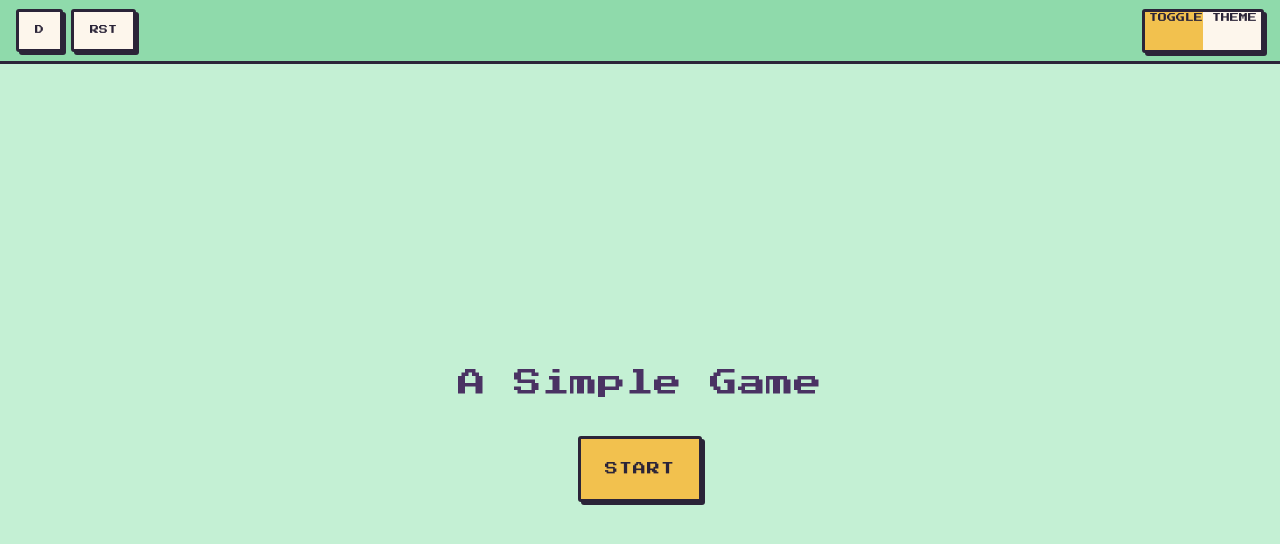
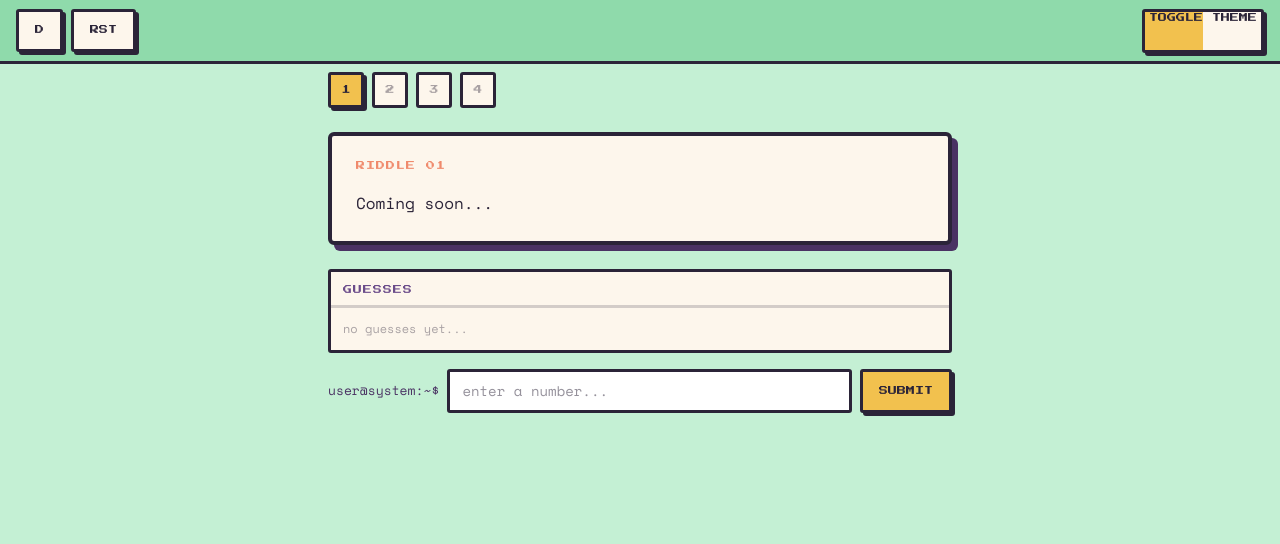
Before and after one commit to ShanSenanayake/a-simple-game, a Svelte app: page / in a window 1280 px wide. Both pictures are taken after a click on the button "START". Shown: the top 544 px of the page. Built offline with nearby package versions, Linux system fonts and the light colour scheme.

Commit message:
added initial gamestate

```diff
--- a/src/App.svelte
+++ b/src/App.svelte
@@ -1,7 +1,6 @@
 <script lang="ts">
   import DesignSystem from './lib/DesignSystem.svelte';
-  import Header from './lib/Header.svelte';
-  import Button from './lib/Button.svelte';
+  import Game from './lib/Game.svelte';
   import { theme } from './lib/theme';
 
   let showDesignSystem = false;
@@ -21,12 +20,6 @@
   {#if showDesignSystem}
     <DesignSystem onBack={() => (showDesignSystem = false)} />
   {:else}
-    <Header onDesignSystem={() => (showDesignSystem = true)} />
-    <main class="flex flex-col items-center justify-center min-h-screen pt-16 gap-8 px-4">
-      <h1 class="font-display text-display-lg text-primary leading-normal text-center">
-        A Simple Game
-      </h1>
-      <Button size="l" on:click={() => {}}>START</Button>
-    </main>
+    <Game onDesignSystem={() => (showDesignSystem = true)} />
   {/if}
 </section>
--- /dev/null
+++ b/src/lib/Game.svelte
@@ -0,0 +1,16 @@
+<script lang="ts">
+  import Header from './Header.svelte';
+  import Initial from './game/Initial/Initial.svelte';
+  import Riddle1 from './game/riddle1/Riddle1.svelte';
+  import { currentStage } from './gameState';
+
+  export let onDesignSystem: () => void;
+</script>
+
+<Header {onDesignSystem} />
+
+{#if $currentStage === 0}
+  <Initial />
+{:else if $currentStage === 1}
+  <Riddle1 />
+{/if}
--- /dev/null
+++ b/src/lib/game/GuessHistory.svelte
@@ -0,0 +1,33 @@
+<script lang="ts">
+  import type { Guess } from './types';
+
+  interface Props {
+    guesses: Guess[];
+  }
+
+  let { guesses }: Props = $props();
+</script>
+
+<div class="mb-4 bg-cream border-3 border-ink rounded-block overflow-hidden">
+  <div class="px-3 pt-3 pb-2 border-b-3 border-ink/20">
+    <p class="font-display text-display-xs text-grape tracking-[1px]">GUESSES</p>
+  </div>
+
+  {#if guesses.length === 0}
+    <p class="font-mono text-[12px] text-ink/40 px-3 py-3">no guesses yet...</p>
+  {:else}
+    <div class="divide-y divide-ink/10 max-h-40 overflow-y-auto">
+      {#each guesses as guess, i}
+        <div class="flex items-center gap-3 px-3 py-2 font-mono text-[13px]">
+          <span class="text-grape text-[11px] w-12 shrink-0">#{i + 1}</span>
+          <span class="text-ink font-bold tabular-nums w-16 shrink-0">{guess.value}</span>
+          {#if guess.correct}
+            <span class="font-display text-display-xs text-mint-deep">✓ CORRECT</span>
+          {:else}
+            <span class="font-display text-display-xs text-coral">✗ WRONG</span>
+          {/if}
+        </div>
+      {/each}
+    </div>
+  {/if}
+</div>
--- /dev/null
+++ b/src/lib/game/Initial/Initial.svelte
@@ -0,0 +1,11 @@
+<script lang="ts">
+  import Button from '../../Button.svelte';
+  import { gameState } from '../../gameState';
+</script>
+
+<main class="flex flex-col items-center justify-center min-h-screen pt-16 gap-8 px-4">
+  <h1 class="font-display text-display-lg text-primary leading-normal text-center">
+    A Simple Game
+  </h1>
+  <Button size="l" on:click={() => gameState.advance()}>START</Button>
+</main>
--- /dev/null
+++ b/src/lib/game/RiddleCard.svelte
@@ -0,0 +1,19 @@
+<script lang="ts">
+  import type { Snippet } from 'svelte';
+
+  interface Props {
+    riddleNumber: number;
+    children: Snippet;
+  }
+
+  let { riddleNumber, children }: Props = $props();
+</script>
+
+<section class="mb-6">
+  <div class="bg-cream border-4 border-ink rounded-card p-4 sm:p-6 shadow-pixel shadow-grape-deep">
+    <p class="font-display text-display-xs text-coral mb-4 tracking-[1px]">
+      RIDDLE {String(riddleNumber).padStart(2, '0')}
+    </p>
+    {@render children()}
+  </div>
+</section>
--- /dev/null
+++ b/src/lib/game/RiddleLayout.svelte
@@ -0,0 +1,28 @@
+<script lang="ts">
+  import type { Snippet } from 'svelte';
+  import type { Guess } from './types';
+  import RiddleProgress from './RiddleProgress.svelte';
+  import RiddleCard from './RiddleCard.svelte';
+  import GuessHistory from './GuessHistory.svelte';
+  import RiddlePrompt from './RiddlePrompt.svelte';
+
+  export type { Guess };
+
+  interface Props {
+    riddleNumber: number;
+    guesses?: Guess[];
+    onSubmit: (value: number) => void;
+    children: Snippet;
+  }
+  const totalRiddles = 4;
+  let { riddleNumber, guesses = [], onSubmit, children }: Props = $props();
+</script>
+
+<main class="flex flex-col min-h-screen pt-16 pb-8 px-4 sm:px-6 max-w-2xl mx-auto w-full">
+  <RiddleProgress {riddleNumber} {totalRiddles} />
+  <RiddleCard {riddleNumber}>{@render children()}</RiddleCard>
+  <section>
+    <GuessHistory {guesses} />
+    <RiddlePrompt {onSubmit} />
+  </section>
+</main>
--- /dev/null
+++ b/src/lib/game/RiddleProgress.svelte
@@ -0,0 +1,25 @@
+<script lang="ts">
+  interface Props {
+    riddleNumber: number;
+    totalRiddles: number;
+  }
+
+  let { riddleNumber, totalRiddles }: Props = $props();
+</script>
+
+<section class="mt-2 mb-6">
+  <div class="flex gap-2 flex-wrap">
+    {#each { length: totalRiddles }, i}
+      <div
+        class="w-8 h-8 sm:w-9 sm:h-9 border-3 rounded-block flex items-center justify-center font-display text-display-xs
+          {i + 1 < riddleNumber
+          ? 'bg-mint-deep border-ink text-ink'
+          : i + 1 === riddleNumber
+            ? 'bg-mustard border-ink text-ink shadow-pixel-sm shadow-ink'
+            : 'bg-cream border-ink text-ink/40'}"
+      >
+        {i + 1}
+      </div>
+    {/each}
+  </div>
+</section>
--- /dev/null
+++ b/src/lib/game/RiddlePrompt.svelte
@@ -0,0 +1,50 @@
+<script lang="ts">
+  interface Props {
+    onSubmit: (value: number) => void;
+  }
+
+  let { onSubmit }: Props = $props();
+
+  let inputValue = $state('');
+  let inputError = $state(false);
+
+  function handleSubmit() {
+    const num = parseInt(inputValue, 10);
+    if (isNaN(num) || inputValue.trim() === '') {
+      inputError = true;
+      setTimeout(() => (inputError = false), 400);
+      return;
+    }
+    onSubmit(num);
+    inputValue = '';
+  }
+
+  function handleKeydown(e: KeyboardEvent) {
+    if (e.key === 'Enter') handleSubmit();
+  }
+</script>
+
+<div class="flex items-center gap-2 {inputError ? 'animate-shake' : ''}">
+  <span class="font-mono text-[13px] text-grape-deep whitespace-nowrap shrink-0 hidden sm:inline">
+    user@system:~$
+  </span>
+  <span class="font-mono text-[13px] text-grape-deep whitespace-nowrap shrink-0 sm:hidden">$</span>
+  <input
+    class="flex-1 font-mono text-[14px] px-3 min-h-11 border-3 rounded-block bg-white min-w-0
+      {inputError ? 'border-coral' : 'border-ink'}"
+    type="number"
+    bind:value={inputValue}
+    onkeydown={handleKeydown}
+    placeholder="enter a number..."
+  />
+  <button
+    class="font-display text-display-xs px-4 min-h-11 bg-secondary border-3 border-ink rounded-block
+      cursor-pointer shadow-pixel-sm shadow-ink whitespace-nowrap shrink-0
+      hover:-translate-x-0.75 hover:-translate-y-0.75 hover:shadow-pixel
+      active:translate-x-0 active:translate-y-0 active:shadow-pixel-sm
+      transition duration-100"
+    onclick={handleSubmit}
+  >
+    SUBMIT
+  </button>
+</div>
--- /dev/null
+++ b/src/lib/game/riddle1/Riddle1.svelte
@@ -0,0 +1,18 @@
+<script lang="ts">
+  import RiddleLayout from '../RiddleLayout.svelte';
+  import type { Guess } from '../types.ts';
+  import { gameState } from '../../gameState';
+
+  let guesses = $state<Guess[]>([]);
+
+  function handleSubmit(value: number) {
+    const correct = false; // TODO: check against hashed answer
+    guesses = [...guesses, { value, correct }];
+    gameState.recordAttempt();
+    if (correct) gameState.solve();
+  }
+</script>
+
+<RiddleLayout riddleNumber={1} {guesses} onSubmit={handleSubmit}>
+  <p class="font-mono text-[15px] sm:text-[16px] leading-[1.8] text-ink">Coming soon...</p>
+</RiddleLayout>
--- /dev/null
+++ b/src/lib/game/types.ts
@@ -0,0 +1 @@
+export type Guess = { value: number; correct: boolean };
```
